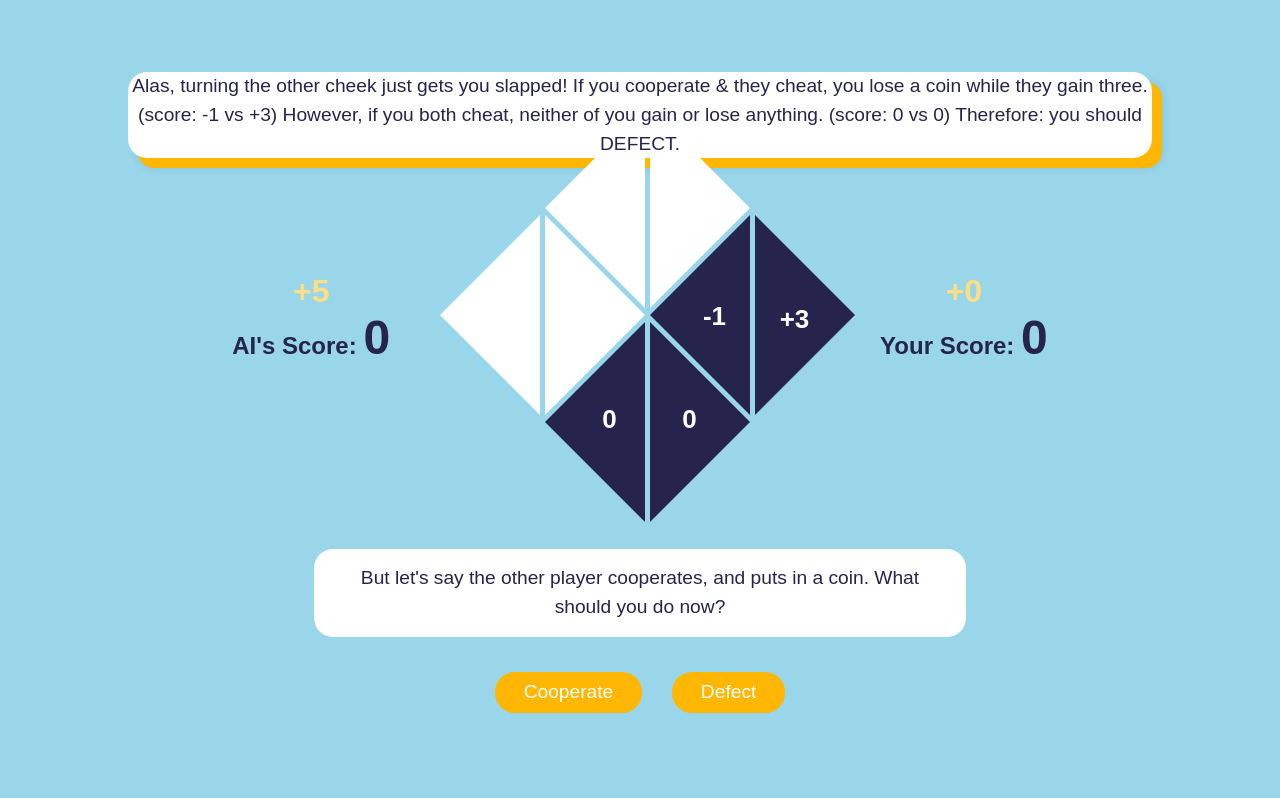
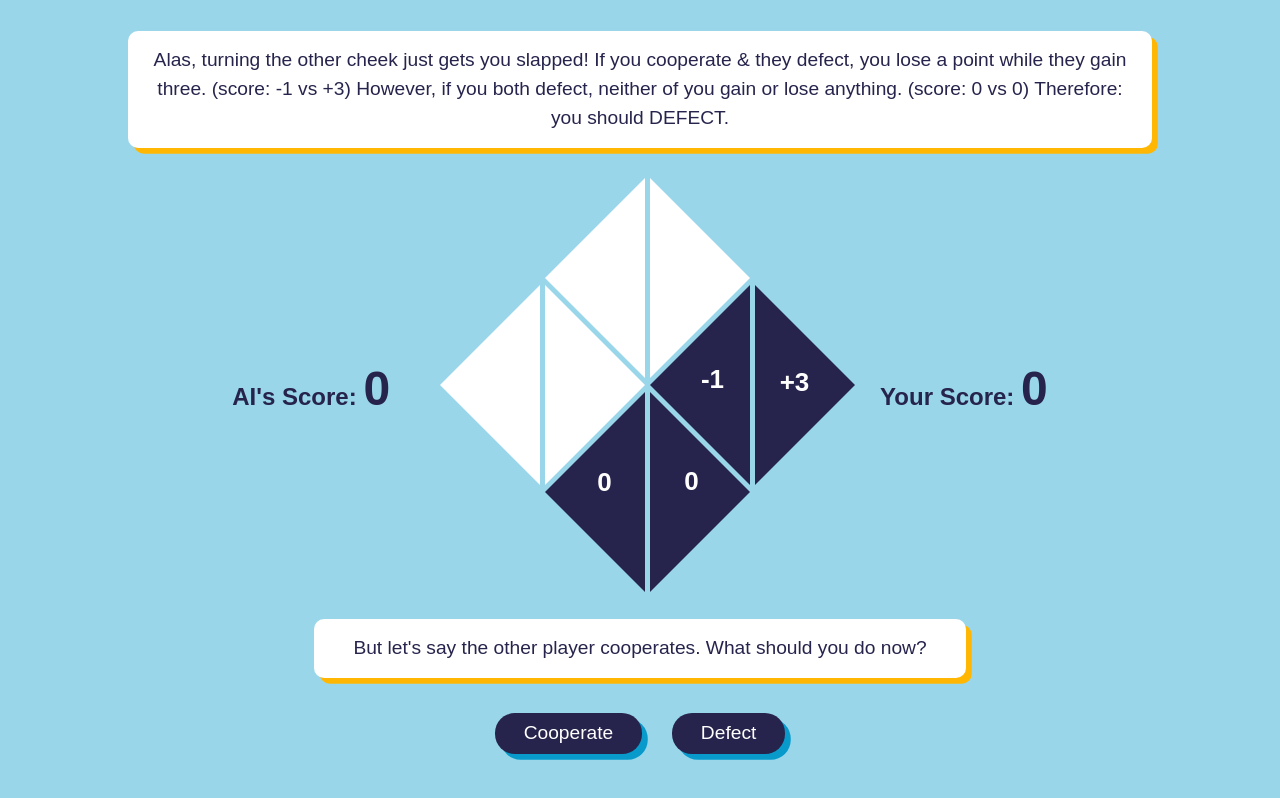
Before and after one commit to Santa-Clara-Imaginarium-Lab/human-ai, a React (Vite) app in the folder client/: page /game-tutorial in a window 1280 px wide. Both pictures are taken after a click on the button "Cooperate". Built offline with nearby package versions, Linux system fonts and the light colour scheme; a web font is replaced by a local one.

Commit message:
decision tutorial styling

```diff
--- a/client/src/components/gametutorial/GameTutorial.css
+++ b/client/src/components/gametutorial/GameTutorial.css
@@ -2,53 +2,37 @@
 .tutorial-action{
   padding: 0px;
   margin-top: 0px;
-
 }
 
 .game-tutorial {
   background-color: var(--background-two);
 }
 
-.decision-container {
-  position: relative;
-  width: 80%; /* Match the width of decision-tutorial-box */
-  display: inline-block;
-}
-
-.decision-shadow-container {
-  position: absolute;
-  background-color: var(--accent-one); /* Shadow color */
-  width: 100%;
-  top: 10px; /* Offset for the shadow */
-  left: 10px;
-  border-radius: 1em; /* Match the border-radius of decision-tutorial-box */
-  z-index: 0;
-  box-shadow: 0 0 10px rgba(0, 0, 0, 0.1); /* Add a box shadow */
-}
-
 
 .decision-tutorial-box {
   position: relative;
+  padding: 15px; /* Add padding for better readability */
   z-index: 1; /* Ensure it is above the shadow */
   background-color: white; /* Match the button's background */
   color: var(--accent-three); /* Match the text color */
   border: 0px; /* Border to define the box */
-  border-radius: 1em; /* Rounded corners */
+  border-radius: 10px; /* Rounded corners */
   font-size: 1.2em; /* Match the button font size */
   font-family: 'Chakra Petch', sans-serif; /* Consistent font */
   text-align: center; /* Center-align the text */
   line-height: 1.5; /* Improve readability */
-  width: 100%; /* Match the width of the container */
+  width: 80%; /* Match the width of the container */
+  box-shadow: 0.3em 0.3em 0 0 var(--accent-one);
+  margin-bottom: 80px;
 }
-
 
 
 .decision-tutorial-box2 {
   background-color: white; /* Match the button's background */
   color: var(--accent-three); /* Match the text color */
   border: 0px; /* Border to define the box */
-  border-radius: 1em; /* Rounded corners */
-  padding: 15px 20px; /* Add padding for better readability */
+  border-radius: 10px; /* Rounded corners */
+  padding: 15px; /* Add padding for better readability */
   margin-top: 70px; /* Same margin as the original button */
   font-size: 1.2em; /* Match the button font size */
   font-family: 'Chakra Petch', sans-serif; /* Consistent font */
@@ -56,6 +40,7 @@
   line-height: 1.5; /* Improve readability */
   width: 80%; /* Restrict width to fit neatly in the layout */
   margin-bottom: 20px;
+  box-shadow: 0.3em 0.3em 0 0 var(--accent-one);
 }
 
 
@@ -129,12 +114,8 @@
     cursor: pointer;
   }
 
-  .tutorial-decision-button:hover, .tutorial-proceed-button:hover{
-    background-color: var(--accent-five);
-  }
-
-  .tutorial-proceed-button {
-    background-color: var(--accent-one);
+  .tutorial-proceed-button, .tutorial-button {
+    background-color: var(--accent-three);
     color: white;
     border: none;
     border-radius: 20px;
@@ -143,6 +124,13 @@
     font-size: 1.2em;
     cursor: pointer;
     font-family: 'Chakra Petch', sans-serif;
+    box-shadow: 0.3em 0.3em 0 0 var(--button-shadow);
+  }
+
+  .tutorial-proceed-button:active, .tutorial-button:active {
+    /* Simulate the button being pressed */
+    transform: translate(0.3em, 0.3em); /* Move the button down */
+    box-shadow: 0em 0em 0 0; /* Reduce shadow size */
   }
 
   .tutorial-triangle-left {
@@ -187,10 +175,23 @@
     width: 105px;
   }
 
-  .triangle-number-left {
+  .triangle-number {
     position: absolute; /* Position relative to the triangle */
-    top: -80px; /* Center vertically */
-    left: -10px; /* Center horizontally */
+    top: 45px; /* Center vertically */
+    left: -15px; /* Center horizontally */
+    transform: rotate(270deg);
+    font-size: 14px;
+    font-weight: bold;
+    color: var(--score); /* Adjust for visibility */
+    text-align: center;
+    font-size: 26px;
+    pointer-events: none; /* Prevent interaction with numbers */
+  }
+
+  .triangle-number-left-up {
+    position: absolute; /* Position relative to the triangle */
+    top: -78px; /* Center vertically */
+    left: -17px; /* Center horizontally */
     transform: rotate(270deg);
     font-size: 14px;
     font-weight: bold;
@@ -200,10 +201,23 @@
     font-size: 26px;
   }
 
-  .triangle-number {
+  .triangle-number-left-bottom {
+    position: absolute; /* Position relative to the triangle */
+    top: -75px; /* Center vertically */
+    left: -17px; /* Center horizontally */
+    transform: rotate(270deg);
+    font-size: 14px;
+    font-weight: bold;
+    color: var(--score); /* Adjust for visibility */
+    text-align: center;
+    pointer-events: none; /* Prevent interaction with numbers */
+    font-size: 26px;
+  }
+
+  .triangle-number-right-up {
     position: absolute; /* Position relative to the triangle */
     top: 45px; /* Center vertically */
-    left: -10px; /* Center horizontally */
+    left: -17px; /* Center horizontally */
     transform: rotate(270deg);
     font-size: 14px;
     font-weight: bold;
@@ -213,22 +227,10 @@
     pointer-events: none; /* Prevent interaction with numbers */
   }
 
-  .triangle-number-left-test {
+  .triangle-number-right-bottom {
     position: absolute; /* Position relative to the triangle */
-    top: -80px; /* Center vertically */
-    left: -10px; /* Center horizontally */
-    transform: rotate(270deg);
-    font-size: 14px;
-    font-weight: bold;
-    color: var(--score); /* Adjust for visibility */
-    text-align: center;
-    pointer-events: none; /* Prevent interaction with numbers */
-    font-size: 26px;
-  }
-  .triangle-number-test {
-    position: absolute; /* Position relative to the triangle */
-    top: 45px; /* Center vertically */
-    left: -10px; /* Center horizontally */
+    top: 43px; /* Center vertically */
+    left: -18px; /* Center horizontally */
     transform: rotate(270deg);
     font-size: 14px;
     font-weight: bold;
--- a/client/src/components/gametutorial/GameTutorial.jsx
+++ b/client/src/components/gametutorial/GameTutorial.jsx
@@ -1,4 +1,4 @@
-import React, { useState, useEffect, useRef } from 'react';
+import React, { useState } from 'react';
 import './GameTutorial.css'; // Ensure this file contains the necessary CSS
 import { useNavigate } from 'react-router-dom';
 
@@ -32,10 +32,6 @@ function GameTutorial() {
   }); // Track highlighted triangles
   const navigate = useNavigate();
   const [isComplete, setIsComplete] = useState(false); // Track if both rounds are complete
-
-  const handleClick = () => {
-    navigate('/chatbot-tutorial'); // Navigate to the ChatbotTutorial page
-  };
 
   const handleCooperate = () => {
     if (round === 1) {
@@ -91,69 +87,55 @@ function GameTutorial() {
     });
   };
 
-    const tutorialBoxRef = useRef(null);
-    const shadowContainerRef = useRef(null);
-
-    useEffect(() => {
-      if (tutorialBoxRef.current && shadowContainerRef.current) {
-        shadowContainerRef.current.style.height = `${tutorialBoxRef.current.offsetHeight}px`;
-      }
-    }, [tutorialText1]); // Recalculate height whenever tutorialText changes
-
-
   return (
-
     <div className="container game-tutorial">
       {/* Text box for tutorial */}
-      <div className="decision-container">
-      <div ref={shadowContainerRef} className="decision-shadow-container"></div>
-      <div ref={tutorialBoxRef} className="decision-tutorial-box">
-      <p>{tutorialText1}</p>
-      </div>
+      <div className="decision-tutorial-box">
+        <p>{tutorialText1}</p>
       </div>
       <div className="game-tutorial-content">
         {/* Flex container to arrange AI score, triangle grid, and user score horizontally */}
         <div className="tutorial-horizontal-layout">
           <div className="tutorial-ai-score">
-          <p className="tutorial-score-change tutorial-ai-change">+5</p>
+          {/* <p className="tutorial-score-change tutorial-ai-change">+5</p> */}
             <h2>AI's Score: <span className="tutorial-score-value">0</span></h2>
           </div>
           <div className="tutorial-column-1">
           <div className={`tutorial-triangle-left t1 ${highlightedTriangles.t1.highlight}`}>
-              {highlightedTriangles.t1.number && <span className="triangle-number-left-test">{highlightedTriangles.t1.number}</span>}
+              {highlightedTriangles.t1.number && <span className="triangle-number-left-bottom">{highlightedTriangles.t1.number}</span>}
             </div>
           </div>
           <div className="tutorial-column-2">
           <div className={`tutorial-triangle-left t2 ${highlightedTriangles.t2.highlight}`}>
-              {highlightedTriangles.t2.number && <span className="triangle-number-left-test">{highlightedTriangles.t2.number}</span>}
+              {highlightedTriangles.t2.number && <span className="triangle-number-left-up">{highlightedTriangles.t2.number}</span>}
             </div>
             <div className={`tutorial-triangle-right t3 ${highlightedTriangles.t3.highlight}`}>
-              {highlightedTriangles.t3.number && <span className="triangle-number">{highlightedTriangles.t3.number}</span>}
+              {highlightedTriangles.t3.number && <span className="triangle-number-right-bottom">{highlightedTriangles.t3.number}</span>}
             </div>
             <div className={`tutorial-triangle-left t4 ${highlightedTriangles.t4.highlight}`}>
-              {highlightedTriangles.t4.number != null && (<span className="triangle-number-left">{highlightedTriangles.t4.number}</span>)}
+              {highlightedTriangles.t4.number != null && (<span className="triangle-number-left-bottom">{highlightedTriangles.t4.number}</span>)}
             </div>
 
           </div>
           <div className="tutorial-column-3">
           <div className={`tutorial-triangle-right t5 ${highlightedTriangles.t5.highlight}`}>
-              {highlightedTriangles.t5.number && <span className="triangle-number">{highlightedTriangles.t5.number}</span>}
+              {highlightedTriangles.t5.number && <span className="triangle-number-right-up">{highlightedTriangles.t5.number}</span>}
             </div>
             <div className={`tutorial-triangle-left t6 ${highlightedTriangles.t6.highlight}`}>
-              {highlightedTriangles.t6.number && <span className="triangle-number-left">{highlightedTriangles.t6.number}</span>}
+              {highlightedTriangles.t6.number && <span className="triangle-number-left-up">{highlightedTriangles.t6.number}</span>}
             </div>
             <div className={`tutorial-triangle-right t7 ${highlightedTriangles.t7.highlight}`}>
-              {highlightedTriangles.t7.number != null && (<span className="triangle-number">{highlightedTriangles.t7.number}</span>)}
+              {highlightedTriangles.t7.number != null && (<span className="triangle-number-right-bottom">{highlightedTriangles.t7.number}</span>)}
             </div>
 
           </div>
           <div className="tutorial-column-4">
           <div className={`tutorial-triangle-right t8 ${highlightedTriangles.t8.highlight}`}>
-              {highlightedTriangles.t8.number != null && (<span className="triangle-number">{highlightedTriangles.t8.number}</span>)}
+              {highlightedTriangles.t8.number != null && (<span className="triangle-number-right-up">{highlightedTriangles.t8.number}</span>)}
             </div>
           </div>
           <div className="tutorial-user-score">
-          <p className="tutorial-score-change tutorial-user-change">+0</p>
+          {/*<p className="tutorial-score-change tutorial-user-change">+0</p>*/}
             <h2>Your Score: <span className="tutorial-score-value">0</span></h2>
           </div>
         </div>
@@ -165,10 +147,10 @@ function GameTutorial() {
           {/* Render Cooperate and Defect buttons only if not complete */}
           {!isComplete && (
             <>
-              <button className="tutorial-proceed-button" onClick={handleCooperate}>
+              <button className="tutorial-button cooperate" onClick={handleCooperate}>
                 Cooperate
               </button>
-              <button className="tutorial-proceed-button" onClick={handleDefect}>
+              <button className="tutorial-button defect" onClick={handleDefect}>
                 Defect
               </button>
             </>
--- a/client/src/components/gametutorial/constants.js
+++ b/client/src/components/gametutorial/constants.js
@@ -1,51 +1,50 @@
 // Initial Texts
 export const TEXT_INITIAL_1 = `
-  You have one choice. In front of you is a machine: if you put a coin in the machine,
-  the other player gets three coins – and vice versa. You both can either choose to
-  COOPERATE (put in coin), or DEFECT (don't put in coin).
+  You have one choice. In front of you is AI. You both can either choose to
+  COOPERATE or DEFECT.
 `;
 export const TEXT_INITIAL_2 = `
-  Let's say the other player cheats, and doesn't put in a coin. What should you do?
+  Let's say the other player defects. What should you do?
 `;
 
 // Round 1 Outcomes
 export const TEXT_COOPERATE_1 = `
   Alas, turning the other cheek just gets you slapped!
-  If you cooperate & they cheat, you lose a coin while they gain three.
-  (score: -1 vs +3) However, if you both cheat, neither of you gain or lose anything.
+  If you cooperate & they defect, you lose a point while they gain three.
+  (score: -1 vs +3) However, if you both defect, neither of you gain or lose anything.
   (score: 0 vs 0) Therefore: you should DEFECT.
 `;
 export const TEXT_COOPERATE_2 = `
-  But let's say the other player cooperates, and puts in a coin.
+  But let's say the other player cooperates.
   What should you do now?
 `;
 
 export const TEXT_DEFECT_1 = `
   Exactly! Why let that moocher mooch off of you?
-  If you cooperate & they cheat, you lose a coin while they gain three
-  (score: -1 vs +3) However, if you both cheat, neither of you gain or lose anything.
-  (score: 0 vs 0) Therefore: you should CHEAT.
+  If you cooperate & they defect, you lose a point while they gain three
+  (score: -1 vs +3) However, if you both defect, neither of you gain or lose anything.
+  (score: 0 vs 0) Therefore: you should DEFECT.
 `;
 export const TEXT_DEFECT_2 = `
-  But let's say the other player cooperates, and puts in a coin.
+  But let's say the other player cooperates.
   What should you do now?
 `;
 
 // Round 2 Outcomes
 export const TEXT_COOPERATE_AGAIN_1 = `
   Sure, seems like the right thing to do... OR IS IT??
-  Because if you both cooperate, you both give up a coin to gain three.
-  (score: +2 vs +2) But if you cheat & they cooperate, you gain three coins at their cost of one.
-  (score: +3 vs -1) Therefore: you "should" still CHEAT.
+  Because if you both cooperate, you both give up a point to gain three.
+  (score: +2 vs +2) But if you defect & they cooperate, you gain three points at their cost of one.
+  (score: +3 vs -1) Therefore: you "should" still DEFECT.
 `;
 export const TEXT_COOPERATE_AGAIN_2 = `
   And that's our dilemma.`;
 
 export const TEXT_DEFECT_AGAIN_1 = `
   Wow, that's mean... and also the correct answer!
-  Because if you both cooperate, you both give up a coin to gain three.
-  (score: +2 vs +2) But if you cheat & they cooperate, you gain three coins at their cost of one.
-  (score: +3 vs -1) Therefore: you "should" still CHEAT.
+  Because if you both cooperate, you both give up a point to gain three.
+  (score: +2 vs +2) But if you defect & they cooperate, you gain three points at their cost of one.
+  (score: +3 vs -1) Therefore: you "should" still DEFECT.
 `;
 export const TEXT_DEFECT_AGAIN_2 = `
   And that's our dilemma.`;
--- a/client/src/index.css
+++ b/client/src/index.css
@@ -14,6 +14,7 @@
   --button-two: #FBDF82;
   --option-circles: #26244C;
   --score: white;
+  --button-shadow: #089ACA;
 }
 
 :root.pink-grey-theme {
@@ -28,6 +29,7 @@
   --button-two: #da7e7e;
   --option-circles: white;
   --score: #4c4b4b;
+  --button-shadow: #da7e7e;
 }
 
 * {
```
